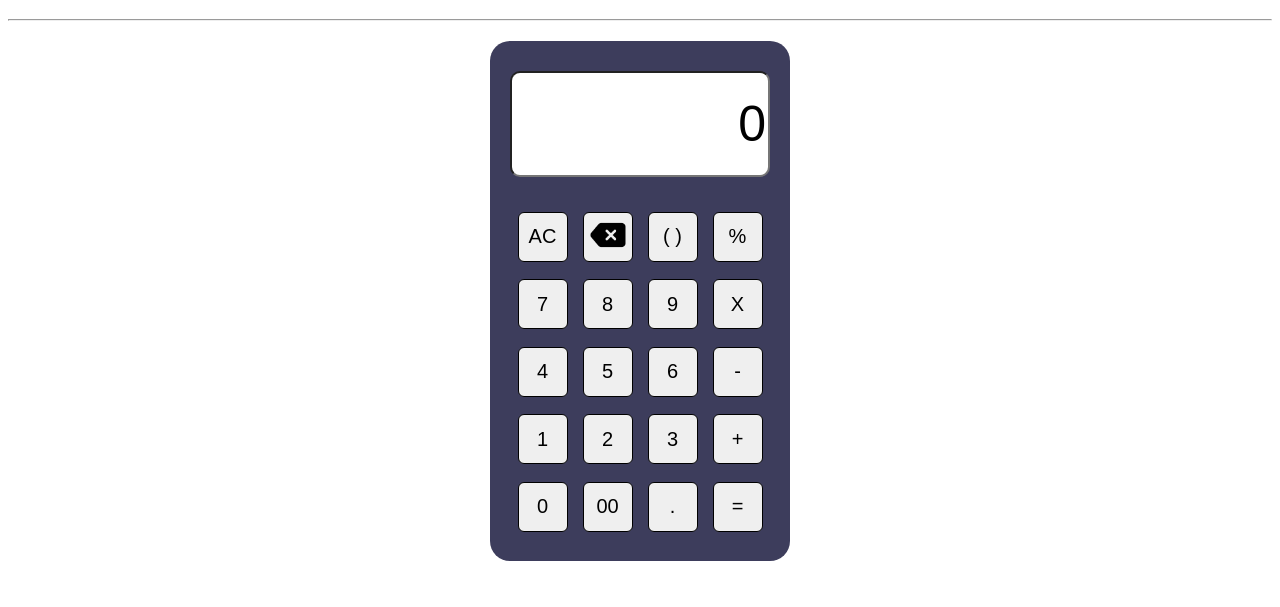
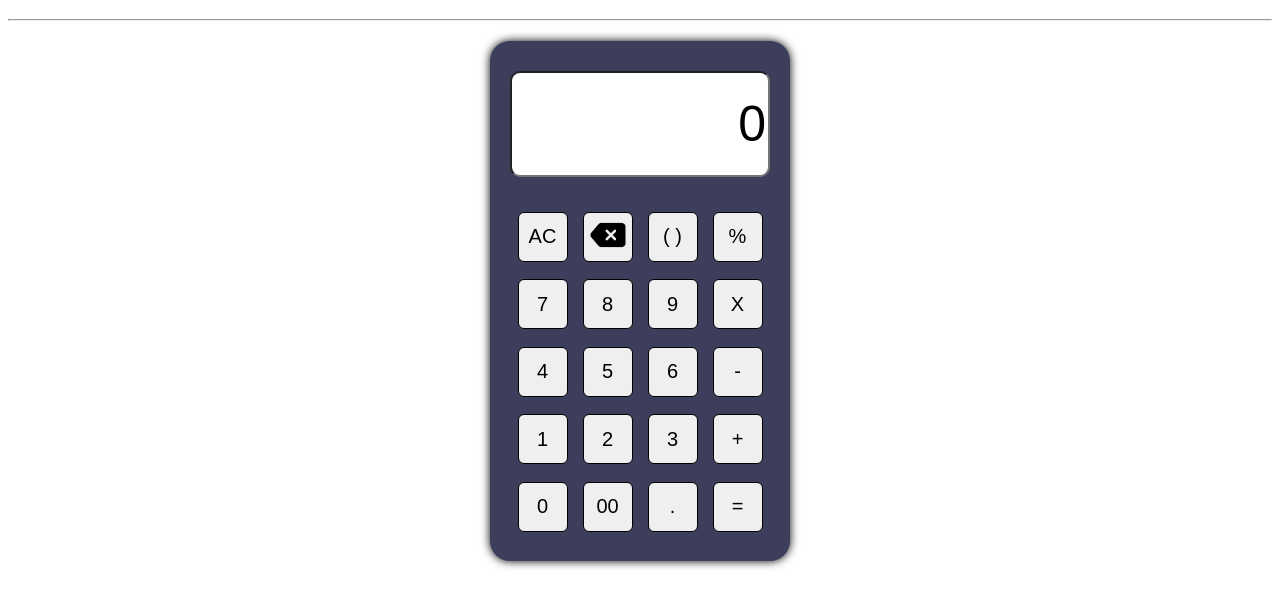
Before and after one commit to faiyankhan/MyCalculator, a plain HTML site: page index.html in a window 1280 px wide. In both pictures the pointer is over the element 640 px from the left and 361 px from the top of the page. Shown: the part 61-668 px from the top of the page. Drawn offline with Linux system fonts and the light colour scheme.

Commit message:
Hover Effect Added to the Body

```diff
--- a/styles.css
+++ b/styles.css
@@ -10,6 +10,11 @@
     margin: 20px auto;
     border-radius: 20px;
     padding: 20px;
+}
+
+.calculaotr-body:hover{
+    box-shadow:0 0 10px 0 black;
+    transition: 0.5s;
 }
 
 .display{
```
